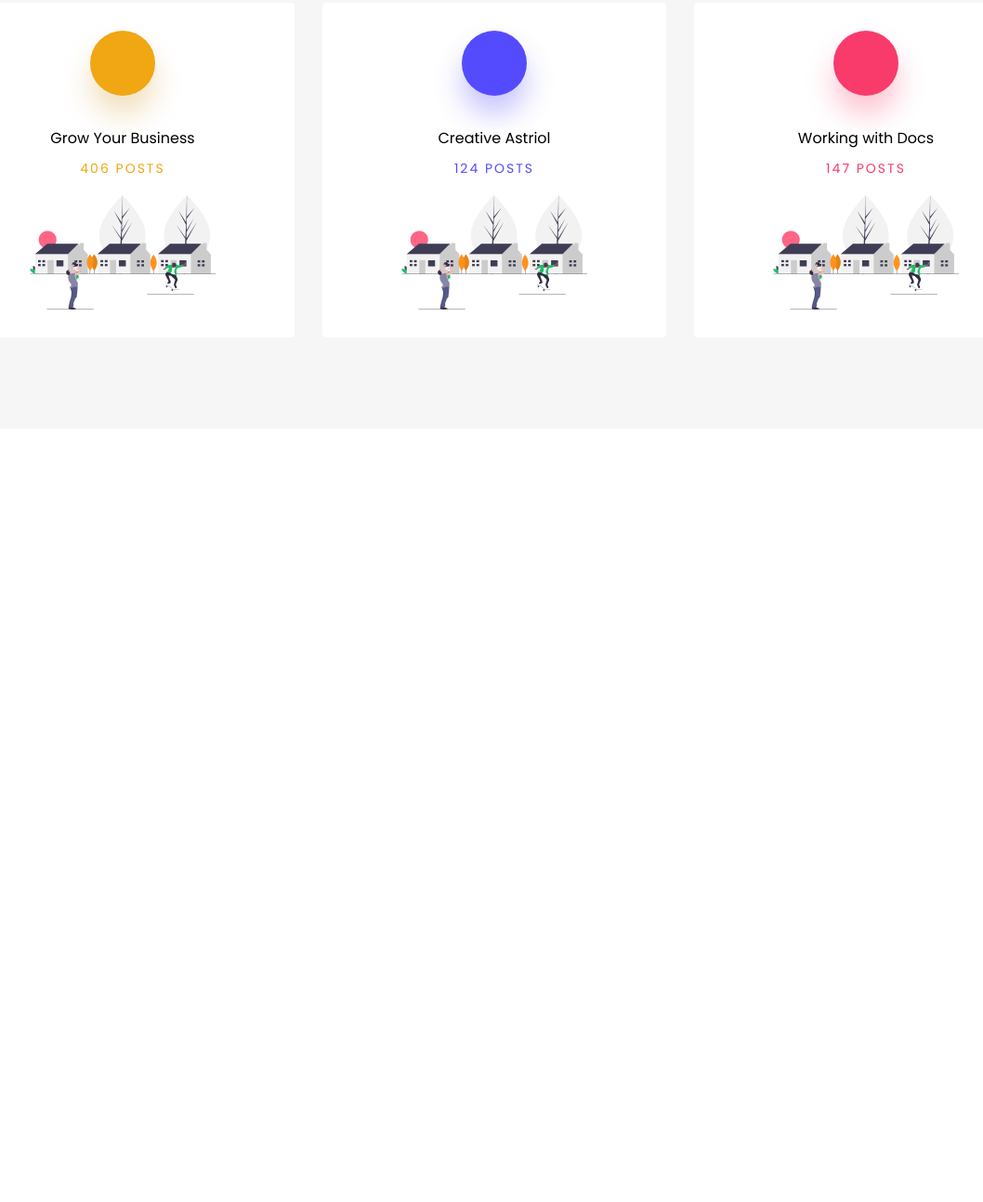
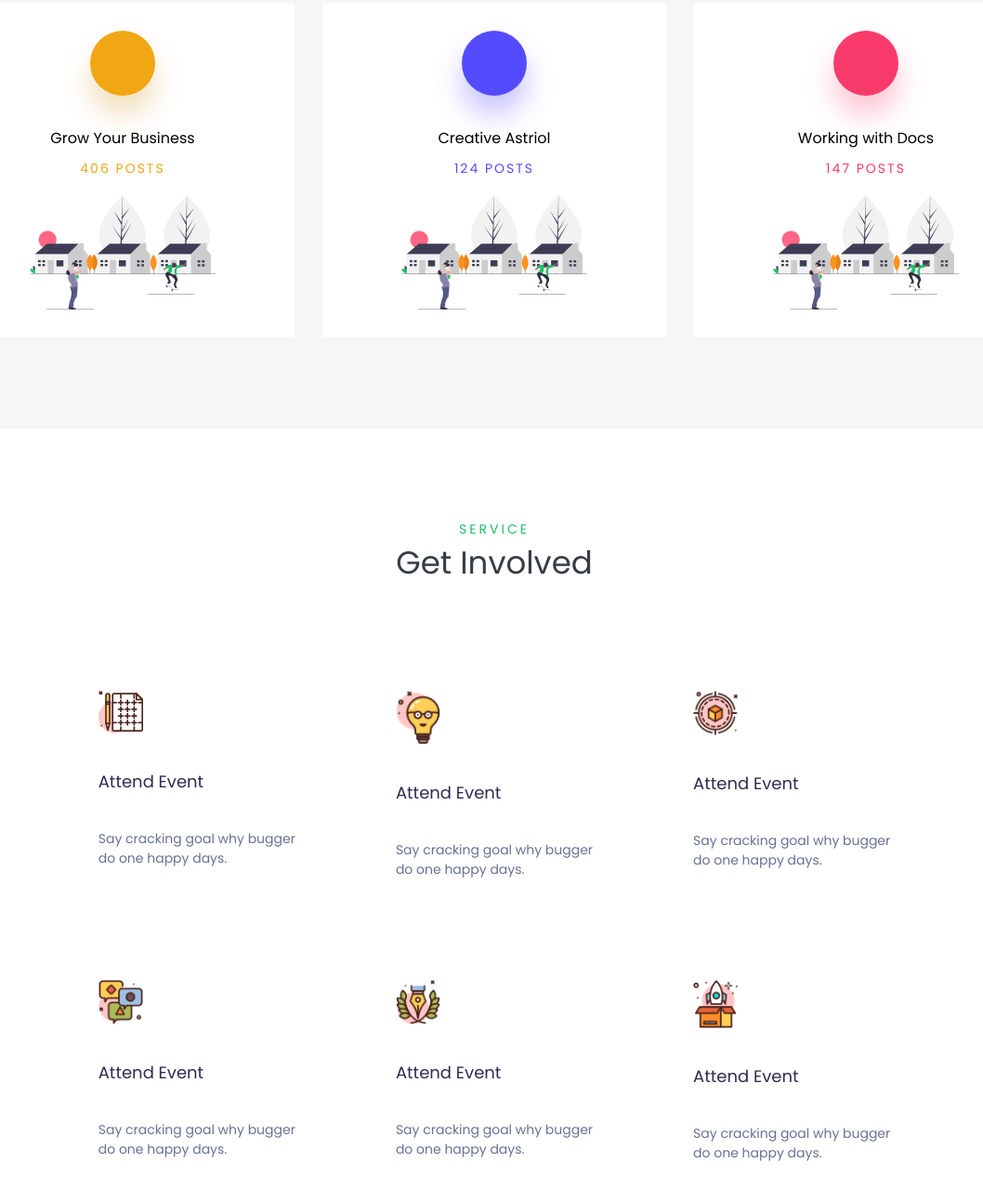
Before and after one commit to dimasrzkm/UI-WebDesign, a website: page public/index.html in a window 1280 px wide. Shown: the part 1040-2333 px from the top of the page at 93% size, without its empty margins (108-1166 px from the left). Before the commit the page ends 1501 px from the top, so only its background shows below. Drawn offline with nearby package versions, Linux system fonts and the light colour scheme; no server answers.

Commit message:
service style

```diff
--- a/public/index.html
+++ b/public/index.html
@@ -29,7 +29,12 @@
             <button type="button" class="button button-login">Log in</button>
           </div>
         </div>
-        <span class="iconify menu-hamburger" data-icon="bx:menu-alt-right" data-width="36" data-height="36"></span>
+        <span
+          class="iconify menu-hamburger"
+          data-icon="bx:menu-alt-right"
+          data-width="36"
+          data-height="36"
+        ></span>
       </nav>
       <header class="hero-section">
         <h2>Welcome to the</h2>
@@ -46,23 +51,76 @@
             <div class="circle-yellow"></div>
             <h4>Grow Your Business</h4>
             <h5>406 POSTS</h5>
-            <img src="./images/help_center.png" alt="posts">
+            <img src="./images/help_center.png" alt="posts" />
           </div>
           <div class="card-post">
             <div class="circle-blue"></div>
             <h4>Creative Astriol</h4>
             <h5>124 POSTS</h5>
-            <img src="./images/help_center.png" alt="posts">
+            <img src="./images/help_center.png" alt="posts" />
           </div>
           <div class="card-post">
             <div class="circle-pink"></div>
             <h4>Working with Docs</h4>
             <h5>147 POSTS</h5>
-            <img src="./images/help_center.png" alt="posts">
+            <img src="./images/help_center.png" alt="posts" />
           </div>
         </div>
       </section>
-      <section class="service"></section>
+      <section class="service">
+        <h5>SERVICE</h5>
+        <h3>Get Involved</h3>
+        <div class="wrapper-service">
+          <div class="card-service">
+            <img src="./images/attend_event.png" alt="attend_event" class="thumbnail" />
+            <h3>Attend Event</h3>
+            <p>
+              Say cracking goal why bugger<br />
+              do one happy days.
+            </p>
+          </div>
+          <div class="card-service">
+            <img src="./images/pixel_precision.png" alt="pixel_precision" class="thumbnail" />
+            <h3>Attend Event</h3>
+            <p>
+              Say cracking goal why bugger<br />
+              do one happy days.
+            </p>
+          </div>
+          <div class="card-service">
+            <img src="./images/cloud_service.png" alt="cloud_service" class="thumbnail" />
+            <h3>Attend Event</h3>
+            <p>
+              Say cracking goal why bugger<br />
+              do one happy days.
+            </p>
+          </div>
+          <div class="card-service">
+            <img src="./images/content_analyzer.png" alt="content_analyzer" class="thumbnail" />
+            <h3>Attend Event</h3>
+            <p>
+              Say cracking goal why bugger<br />
+              do one happy days.
+            </p>
+          </div>
+          <div class="card-service">
+            <img src="./images/custom_reports.png" alt="custom_reports" class="thumbnail" />
+            <h3>Attend Event</h3>
+            <p>
+              Say cracking goal why bugger<br />
+              do one happy days.
+            </p>
+          </div>
+          <div class="card-service">
+            <img src="./images/download_software.png" alt="download_software" class="thumbnail" />
+            <h3>Attend Event</h3>
+            <p>
+              Say cracking goal why bugger<br />
+              do one happy days.
+            </p>
+          </div>
+        </div>
+      </section>
     </main>
     <footer class="footer"></footer>
     <script src="https://code.iconify.design/2/2.2.1/iconify.min.js"></script>
--- a/src/styles/input.scss
+++ b/src/styles/input.scss
@@ -27,7 +27,7 @@
     }
     .help-button {
       display: flex;
-      gap: .5rem;
+      gap: 0.5rem;
 
       .button-help {
         background-color: $button-background;
@@ -57,7 +57,8 @@
   background-size: contain;
   background-position: bottom;
 
-  h2, h4 {
+  h2,
+  h4 {
     color: $font-color-header;
   }
   h2 {
@@ -90,10 +91,9 @@
   }
 }
 .main {
-  background-color: $background-color;
-  padding: 98px 120px;
-
   .posts {
+    background-color: $background-color;
+    padding: 98px 120px;
     text-align: center;
 
     h5 {
@@ -131,17 +131,17 @@
         .circle-yellow {
           @extend .circle;
           background-color: $yellow-light;
-          box-shadow: 0 20px 30px rgba(#D39523, 30%);
+          box-shadow: 0 20px 30px rgba(#d39523, 30%);
         }
         .circle-blue {
           @extend .circle;
           background-color: $blue-light;
-          box-shadow: 0 20px 30px rgba(#453BF7, 30%);
+          box-shadow: 0 20px 30px rgba(#453bf7, 30%);
         }
         .circle-pink {
           @extend .circle;
           background-color: $pink-light;
-          box-shadow: 0 20px 30px rgba(#F83B6B, 30%);
+          box-shadow: 0 20px 30px rgba(#f83b6b, 30%);
         }
         h4 {
           margin-top: 33px;
@@ -154,14 +154,74 @@
         }
 
         &:nth-child(2) {
-          h5 { color: $blue-light; }
+          h5 {
+            color: $blue-light;
+          }
         }
         &:last-child {
-          h5 { color: $pink-light; }
+          h5 {
+            color: $pink-light;
+          }
         }
-
       }
     }
   }
+  .service {
+    padding: 98px 120px;
+    text-align: center;
 
+    h5 {
+      font-size: 14px;
+      font-weight: 400;
+      letter-spacing: 3px;
+      color: $primary_green_color;
+    }
+
+    h3 {
+      font-size: 34px;
+      font-weight: 400;
+      color: $font-color-help-center;
+    }
+
+    .wrapper-service {
+      margin-top: 73px;
+      display: flex;
+      flex-wrap: wrap;
+      justify-content: center;
+      gap: 30px;
+
+      .card-service {
+        max-width: 370px;
+        padding: 39px;
+        display: flex;
+        flex-direction: column;
+        align-items: flex-start;
+        gap: 38px;
+        transition: all 0.1s ease;
+
+        .thumbnail {
+          width: 48px;
+          height: 46;
+        }
+
+        h3 {
+          font-size: 18px;
+          font-weight: 400;
+          color: $font-color-header;
+        }
+
+        p {
+          font-size: 14px;
+          text-align: left;
+          color: $font-color-service;
+        }
+
+        &:hover {
+          border-top: 3px solid $primary_green_color;
+          box-shadow: 0 20px 10px rgba(#000, 3%);
+          cursor: pointer;
+        }
+      }
+    }
+  }
 }
```
Also changed, not shown: public/style.css, 1 other file.
